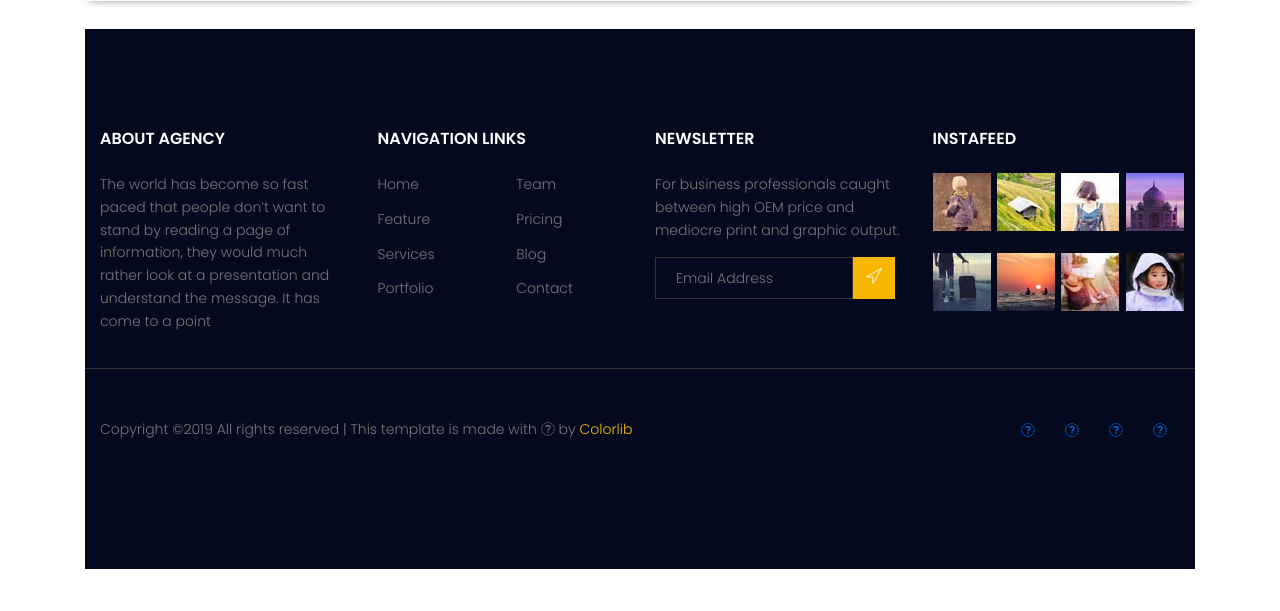
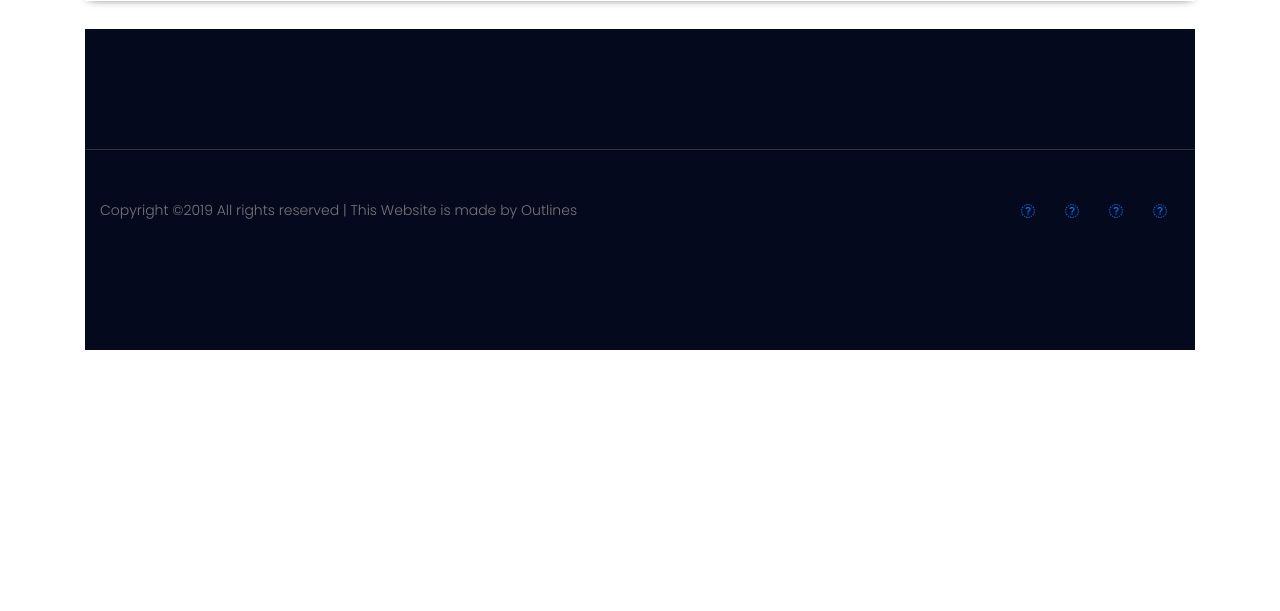
Before and after one commit to manvishah27/Tourist-System, a PHP site: page /travel/package-details.php?pkgid=1 in a window 1280 px wide. Shown: the part 1680-2291 px from the top of the page. After the commit the page ends 2030 px from the top, so only its background shows below. Run offline with PHP 8.4, Linux system fonts and the light colour scheme; data comes from the database, SQL or seed files in the repository; data that the repository does not hold is empty; some libraries are stand-ins or nearby versions.

Commit message:
Update package-details.php

```diff
--- a/package-details.php
+++ b/package-details.php
@@ -5,7 +5,7 @@
 if(isset($_POST['submit2']))
 {
 
-echo 'hi';
+
 
 $pid=intval($_GET['pkgid']);
 $email=$_SESSION['login'];
@@ -219,79 +219,14 @@ while($row=$result->fetch_assoc())
 <!--- /selectroom ---->
 
 <!-- start footer Area -->
-			<footer class="footer-area section-gap">
+<footer class="footer-area section-gap">
 				<div class="container">
 
-					<div class="row">
-						<div class="col-lg-3  col-md-6 col-sm-6">
-							<div class="single-footer-widget">
-								<h6>About Agency</h6>
-								<p>
-									The world has become so fast paced that people don’t want to stand by reading a page of information, they would much rather look at a presentation and understand the message. It has come to a point
-								</p>
-							</div>
-						</div>
-						<div class="col-lg-3 col-md-6 col-sm-6">
-							<div class="single-footer-widget">
-								<h6>Navigation Links</h6>
-								<div class="row">
-									<div class="col">
-										<ul>
-											<li><a href="#">Home</a></li>
-											<li><a href="#">Feature</a></li>
-											<li><a href="#">Services</a></li>
-											<li><a href="#">Portfolio</a></li>
-										</ul>
-									</div>
-									<div class="col">
-										<ul>
-											<li><a href="#">Team</a></li>
-											<li><a href="#">Pricing</a></li>
-											<li><a href="#">Blog</a></li>
-											<li><a href="#">Contact</a></li>
-										</ul>
-									</div>
-								</div>
-							</div>
-						</div>
-						<div class="col-lg-3  col-md-6 col-sm-6">
-							<div class="single-footer-widget">
-								<h6>Newsletter</h6>
-								<p>
-									For business professionals caught between high OEM price and mediocre print and graphic output.
-								</p>
-								<div id="mc_embed_signup">
-									<form target="_blank" action="https://spondonit.us12.list-manage.com/subscribe/post?u=1462626880ade1ac87bd9c93a&amp;id=92a4423d01" method="get" class="subscription relative">
-										<div class="input-group d-flex flex-row">
-											<input name="EMAIL" placeholder="Email Address" onfocus="this.placeholder = ''" onblur="this.placeholder = 'Email Address '" required="" type="email">
-											<button class="btn bb-btn"><span class="lnr lnr-location"></span></button>
-										</div>
-										<div class="mt-10 info"></div>
-									</form>
-								</div>
-							</div>
-						</div>
-						<div class="col-lg-3  col-md-6 col-sm-6">
-							<div class="single-footer-widget mail-chimp">
-								<h6 class="mb-20">InstaFeed</h6>
-								<ul class="instafeed d-flex flex-wrap">
-									<li><img src="img/i1.jpg" alt=""></li>
-									<li><img src="img/i2.jpg" alt=""></li>
-									<li><img src="img/i3.jpg" alt=""></li>
-									<li><img src="img/i4.jpg" alt=""></li>
-									<li><img src="img/i5.jpg" alt=""></li>
-									<li><img src="img/i6.jpg" alt=""></li>
-									<li><img src="img/i7.jpg" alt=""></li>
-									<li><img src="img/i8.jpg" alt=""></li>
-								</ul>
-							</div>
-						</div>
-					</div>
+
 
 					<div class="row footer-bottom d-flex justify-content-between align-items-center">
-						<p class="col-lg-8 col-sm-12 footer-text m-0"><!-- Link back to Colorlib can't be removed. Template is licensed under CC BY 3.0. -->
-Copyright &copy;<script>document.write(new Date().getFullYear());</script> All rights reserved | This template is made with <i class="fa fa-heart-o" aria-hidden="true"></i> by <a href="https://colorlib.com" target="_blank">Colorlib</a>
-<!-- Link back to Colorlib can't be removed. Template is licensed under CC BY 3.0. --></p>
+						<p class="col-lg-8 col-sm-12 footer-text m-0">
+Copyright &copy;<script>document.write(new Date().getFullYear());</script> All rights reserved | This Website is made by Outlines</p>
 						<div class="col-lg-4 col-sm-12 footer-social">
 							<a href="#"><i class="fa fa-facebook"></i></a>
 							<a href="#"><i class="fa fa-twitter"></i></a>
```
